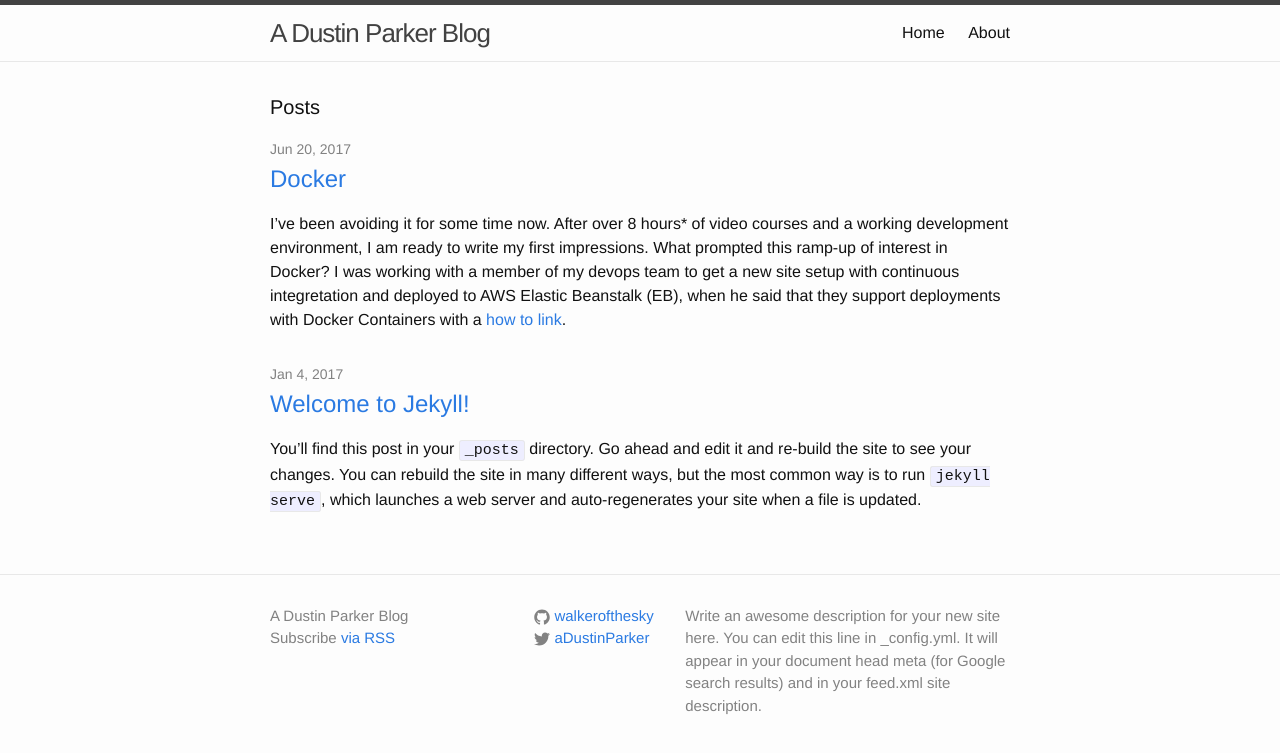
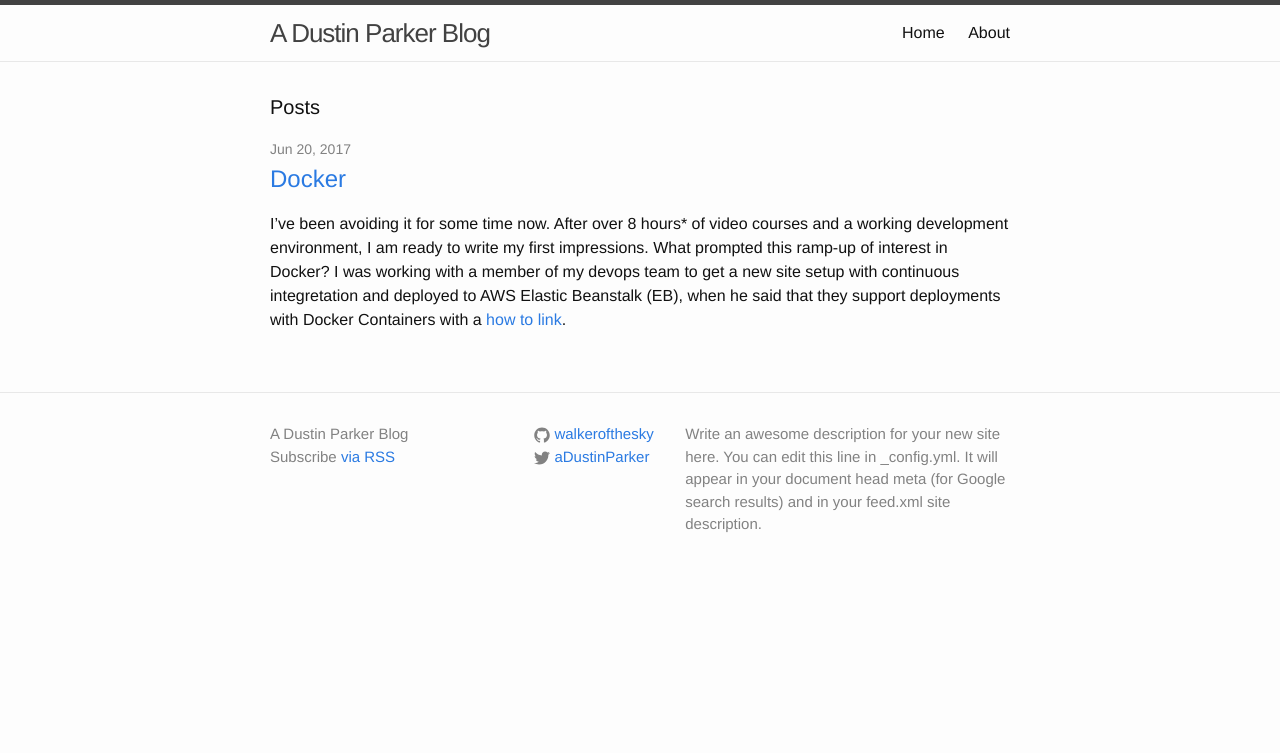
Before and after one commit to walkerofthesky/walkerofthesky.github.io, a Jekyll site: the page built from index.html, in a window 1280 px wide. Shown: the top 753 px of the page. Built offline with Jekyll 4.4.1, drawn with Linux system fonts in a browser that asks for light colours.

Commit message:
Remove welcome dock, use variable for link

```diff
--- a/_posts/2017-01-04-welcome-to-jekyll.md
+++ /dev/null
@@ -1,24 +0,0 @@
----
-title:  "Welcome to Jekyll!"
-date:   2017-01-04 13:29:59 -0500
-categories: jekyll update
----
-You’ll find this post in your `_posts` directory. Go ahead and edit it and re-build the site to see your changes. You can rebuild the site in many different ways, but the most common way is to run `jekyll serve`, which launches a web server and auto-regenerates your site when a file is updated.
-
-To add new posts, simply add a file in the `_posts` directory that follows the convention `YYYY-MM-DD-name-of-post.ext` and includes the necessary front matter. Take a look at the source for this post to get an idea about how it works.
-
-Jekyll also offers powerful support for code snippets:
-
-{% highlight ruby %}
-def print_hi(name)
-  puts "Hi, #{name}"
-end
-print_hi('Tom')
-#=> prints 'Hi, Tom' to STDOUT.
-{% endhighlight %}
-
-Check out the [Jekyll docs][jekyll-docs] for more info on how to get the most out of Jekyll. File all bugs/feature requests at [Jekyll’s GitHub repo][jekyll-gh]. If you have questions, you can ask them on [Jekyll Talk][jekyll-talk].
-
-[jekyll-docs]: http://jekyllrb.com/docs/home
-[jekyll-gh]:   https://github.com/jekyll/jekyll
-[jekyll-talk]: https://talk.jekyllrb.com/
```
Also changed, not shown: _posts/2017-06-20-docker.md (+3 -1 lines).
